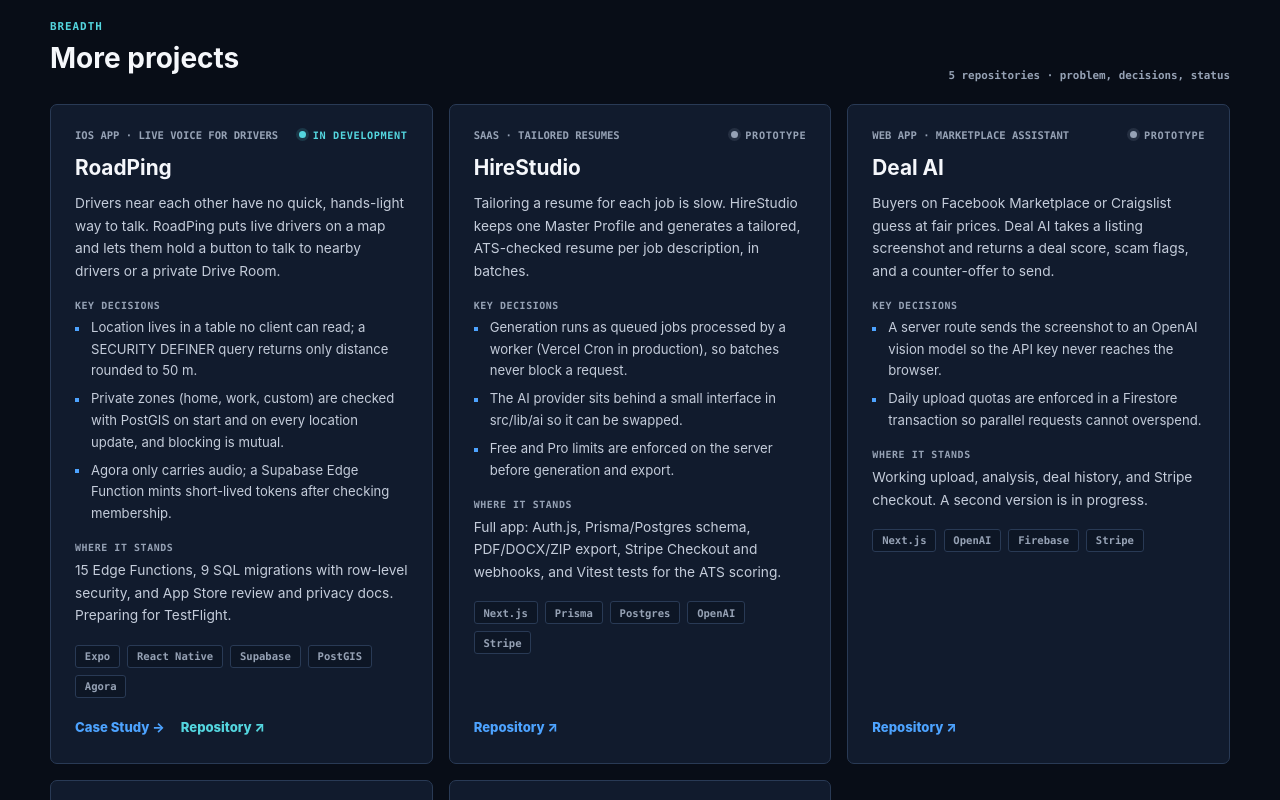
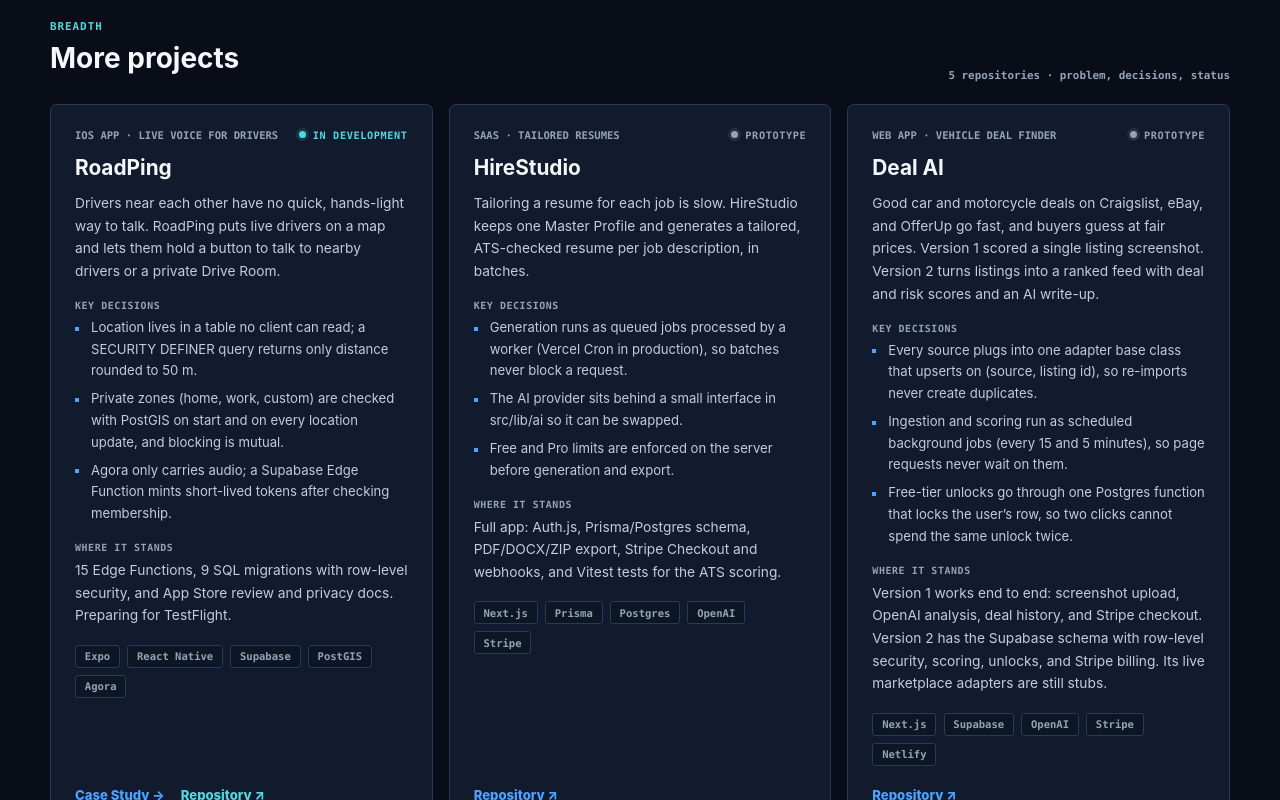
Before and after one commit to AaravJit/Aaravjit.github.io, a Next.js app: page / in a window 1280 px wide. Shown: the part 3260-4060 px from the top of the page. Built offline with nearby package versions, Linux system fonts and the light colour scheme.

Commit message:
Describe Deal AI v2 on the More projects card
Co-Authored-By: Claude Opus 5.5 (1M context) <noreply@anthropic.com>
Claude-Session: https://claude.ai/code/session_01Xki6Hsb7uFRruizCYRNFTk

```diff
--- a/data/portfolio.ts
+++ b/data/portfolio.ts
@@ -102,15 +102,16 @@ export const moreProjects: readonly {
   },
   {
     name: 'Deal AI',
-    category: 'Web app · marketplace assistant',
+    category: 'Web app · vehicle deal finder',
     status: 'prototype',
-    problem: 'Buyers on Facebook Marketplace or Craigslist guess at fair prices. Deal AI takes a listing screenshot and returns a deal score, scam flags, and a counter-offer to send.',
+    problem: 'Good car and motorcycle deals on Craigslist, eBay, and OfferUp go fast, and buyers guess at fair prices. Version 1 scored a single listing screenshot. Version 2 turns listings into a ranked feed with deal and risk scores and an AI write-up.',
     decisions: [
-      'A server route sends the screenshot to an OpenAI vision model so the API key never reaches the browser.',
-      'Daily upload quotas are enforced in a Firestore transaction so parallel requests cannot overspend.',
+      'Every source plugs into one adapter base class that upserts on (source, listing id), so re-imports never create duplicates.',
+      'Ingestion and scoring run as scheduled background jobs (every 15 and 5 minutes), so page requests never wait on them.',
+      'Free-tier unlocks go through one Postgres function that locks the user’s row, so two clicks cannot spend the same unlock twice.',
     ],
-    outcome: 'Working upload, analysis, deal history, and Stripe checkout. A second version is in progress.',
-    tags: ['Next.js', 'OpenAI', 'Firebase', 'Stripe'],
+    outcome: 'Version 1 works end to end: screenshot upload, OpenAI analysis, deal history, and Stripe checkout. Version 2 has the Supabase schema with row-level security, scoring, unlocks, and Stripe billing. Its live marketplace adapters are still stubs.',
+    tags: ['Next.js', 'Supabase', 'OpenAI', 'Stripe', 'Netlify'],
     repository: 'https://github.com/AaravJit/dealai-web',
   },
   {
```
